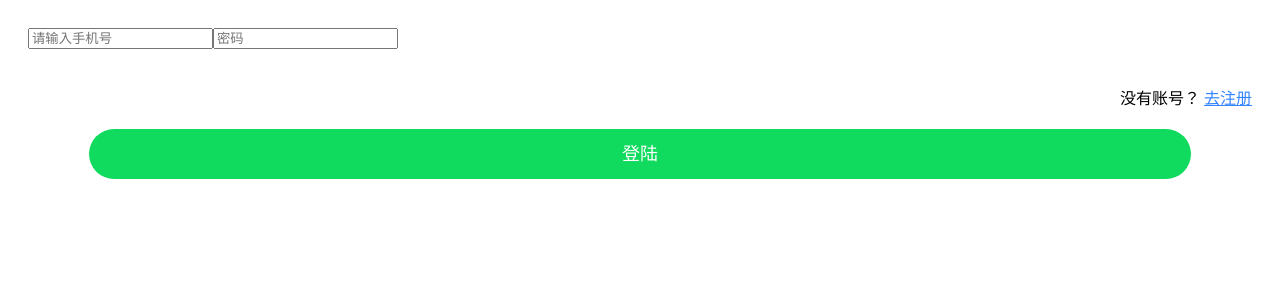
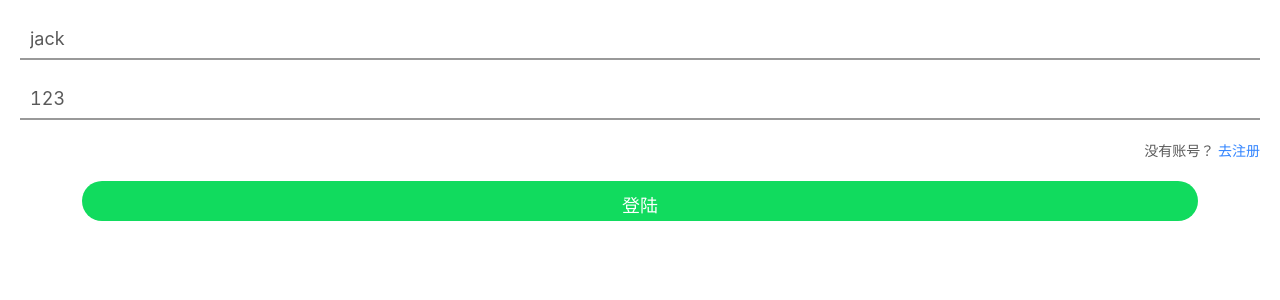
Before and after one commit to wuhu0723/heima_39, a Vue app: page /#/login in a window 1280 px wide. Shown: the top 300 px of the page. Built offline with nearby package versions, Linux system fonts and the light colour scheme; a small style sheet from the web is missing.

Commit message:
05-完成文本框的封装
1.实现了文本框的封装
2.使用了vant中的toast

```diff
--- a/package.json
+++ b/package.json
@@ -9,6 +9,7 @@
   },
   "dependencies": {
     "core-js": "^3.3.2",
+    "vant": "^2.2.13",
     "vue": "^2.6.10",
     "vue-router": "^3.1.3"
   },
@@ -18,6 +19,7 @@
     "@vue/cli-service": "^4.0.0",
     "@vue/eslint-config-standard": "^4.0.0",
     "babel-eslint": "^10.0.3",
+    "babel-plugin-import": "^1.12.2",
     "eslint": "^5.16.0",
     "eslint-plugin-vue": "^5.0.0",
     "less": "^3.0.4",
--- /dev/null
+++ b/src/components/myinput.vue
@@ -0,0 +1,82 @@
+<template>
+  <!-- 封装文本框，input是我们唯一的选择 -->
+  <!-- input事件可以监听当前文本框的内容的变化 -->
+  <input
+    class="inp"
+    type="text"
+    :placeholder="placeholder"
+    :value="value"
+    @input="handlerinput"
+    :class="{red:statu ==='error',green:statu==='success'}"
+    @blur='handlerblur'
+  />
+</template>
+
+<script>
+// import { Toast } from 'vant'
+export default {
+  props: [
+    // 定义输入提示
+    'placeholder',
+    // 定义文本框的value
+    'value',
+    // 定义当前文本框的验证规则
+    'rules',
+    // 定义错误信息
+    'msg_err'
+  ],
+  data () {
+    return {
+      statu: ''
+    }
+  },
+  methods: {
+    //   处理输入
+    handlerinput (event) {
+      let v = event.target.value
+      //   实现 子传父
+      //   为了在使用封装组件时能够使用双向绑定，这个事件的名称只能叫input
+      this.$emit('input', v)
+      //   判断当前的输入的内容与传入的规则是否匹配
+      if (this.rules && typeof this.rules === 'object') {
+        if (this.rules.test(v)) {
+          this.statu = 'success'
+        } else {
+          this.statu = 'error'
+        }
+      }
+    },
+    // 处理失去焦点
+    handlerblur (event) {
+      if (this.rules) {
+        //   如果不满足传入的规则
+        if (!this.rules.test(event.target.value)) {
+          this.statu = 'error'
+          // 给出提示
+          //   this.$toast.fail(this.msg_err)
+        }
+      }
+    }
+  }
+}
+</script>
+
+<style lang='less'>
+.inp {
+  width: 100%;
+  height: 40px;
+  border: none;
+  border-bottom: 2px #999 solid;
+  line-height: 40px;
+  font-size: 18px;
+  outline: none;
+  padding-left: 10px;
+  box-sizing: border-box;
+}
+.red {
+  border-color: Red;
+}
+.green {
+  border-color: green;
+}
+</style>
--- a/src/views/login.vue
+++ b/src/views/login.vue
@@ -8,8 +8,24 @@
         <span class="iconfont iconnew"></span>
       </div>
       <div class="inputs">
-        <input placeholder="请输入手机号" class="input" />
-        <input placeholder="密码" class="input" type="password" />
+        <!-- <myinput
+            placeholder='请输入用户名'
+            :value='userobj.username'
+            @input='handleruserinput'
+        ></myinput> -->
+        <myinput
+            placeholder='请输入手机号'
+            v-model='userobj.username'
+            :rules='/^1\d{10}$/'
+            msg_err='手机号输入不正确'
+        ></myinput>
+        <!-- v-model是实现双向数据绑定
+        1.数据赋值给元素：:value='userobj.username'
+        2.元素的值影响源数据:@input='handleruserinput' -->
+        <myinput
+            placeholder='请输入密码'
+            v-model='userobj.password'
+        ></myinput>
       </div>
       <p class="tips">
         没有账号？
@@ -22,13 +38,26 @@
 
 <script>
 import mybutton from '@/components/mybutton.vue'
+import myinput from '@/components/myinput.vue'
 export default {
   components: {
-    mybutton
+    mybutton, myinput
+  },
+  data () {
+    return {
+      userobj: {
+        username: 'jack',
+        password: '123'
+      }
+    }
   },
   methods: {
     login () {
-      console.log('login')
+      console.log(this.userobj)
+    },
+    // 接收子组件中传递的数据，获取用户输入
+    handleruserinput (data) {
+      this.userobj.username = data
     }
   }
 }
```
Also changed, not shown: babel.config.js (+7 -0 lines), src/main.js (+8 -0 lines), 1 other file (tests, documents, lock files or other folders).
